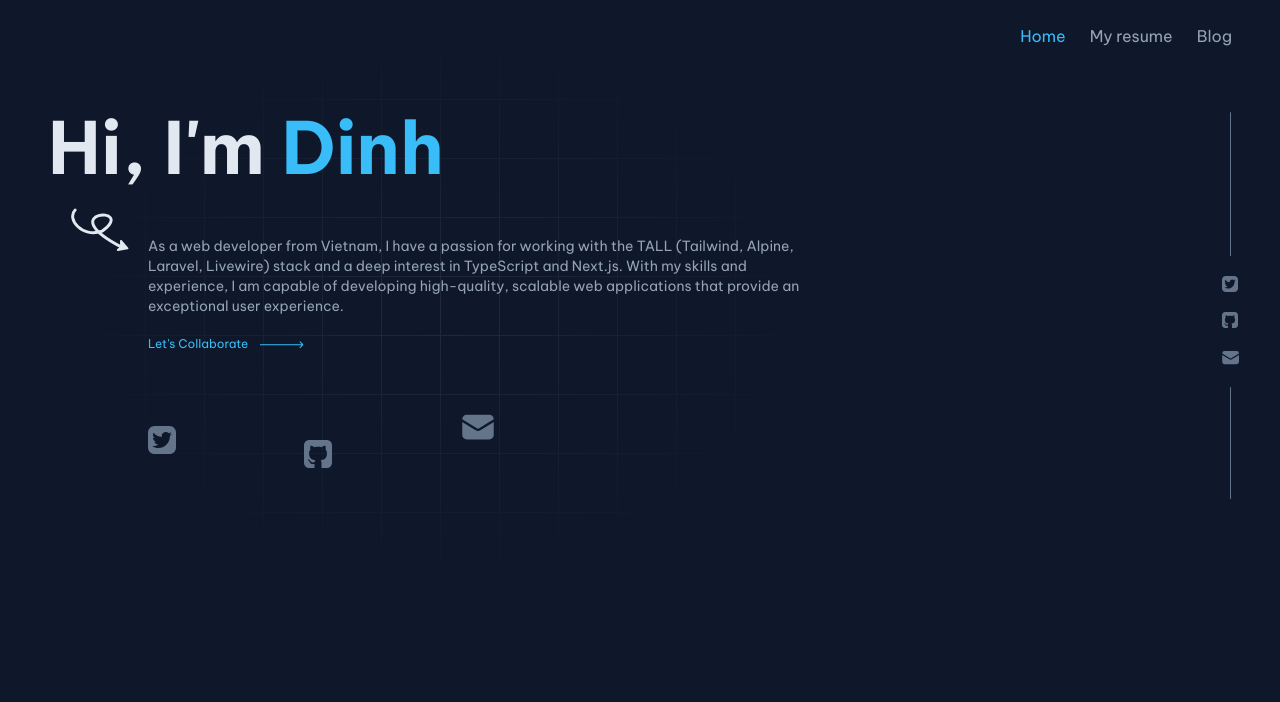
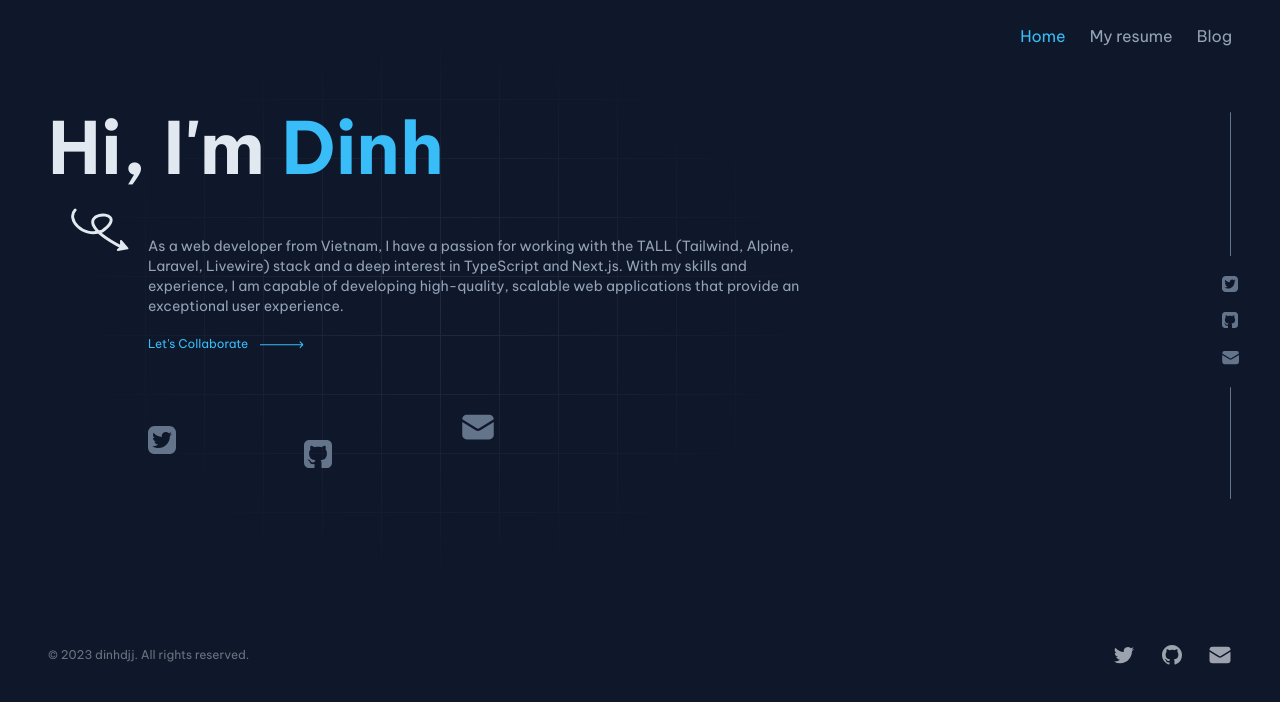
Before and after one commit to dinhdjj/portfolio, a Next.js app: page / in a window 1280 px wide. Shown: the top 702 px of the page. Built offline with nearby package versions, Linux system fonts and the light colour scheme; what tailwindcss-debug-screens would draw is missing.

Commit message:
feat: footer

```diff
--- /dev/null
+++ b/app/Footer.tsx
@@ -0,0 +1,60 @@
+import { SVGProps } from 'react'
+import SolidEnvelope from '~/icons/SolidEnvelope'
+import { links } from '~/links'
+
+const navigation = [
+  {
+    name: 'Twitter',
+    href: links.TWITTER,
+    icon: (props: JSX.IntrinsicAttributes & SVGProps<SVGSVGElement>) => (
+      <svg fill='currentColor' viewBox='0 0 24 24' {...props}>
+        <path d='M8.29 20.251c7.547 0 11.675-6.253 11.675-11.675 0-.178 0-.355-.012-.53A8.348 8.348 0 0022 5.92a8.19 8.19 0 01-2.357.646 4.118 4.118 0 001.804-2.27 8.224 8.224 0 01-2.605.996 4.107 4.107 0 00-6.993 3.743 11.65 11.65 0 01-8.457-4.287 4.106 4.106 0 001.27 5.477A4.072 4.072 0 012.8 9.713v.052a4.105 4.105 0 003.292 4.022 4.095 4.095 0 01-1.853.07 4.108 4.108 0 003.834 2.85A8.233 8.233 0 012 18.407a11.616 11.616 0 006.29 1.84' />
+      </svg>
+    ),
+  },
+  {
+    name: 'GitHub',
+    href: links.GITHUB,
+    icon: (props: JSX.IntrinsicAttributes & SVGProps<SVGSVGElement>) => (
+      <svg fill='currentColor' viewBox='0 0 24 24' {...props}>
+        <path
+          fillRule='evenodd'
+          d='M12 2C6.477 2 2 6.484 2 12.017c0 4.425 2.865 8.18 6.839 9.504.5.092.682-.217.682-.483 0-.237-.008-.868-.013-1.703-2.782.605-3.369-1.343-3.369-1.343-.454-1.158-1.11-1.466-1.11-1.466-.908-.62.069-.608.069-.608 1.003.07 1.531 1.032 1.531 1.032.892 1.53 2.341 1.088 2.91.832.092-.647.35-1.088.636-1.338-2.22-.253-4.555-1.113-4.555-4.951 0-1.093.39-1.988 1.029-2.688-.103-.253-.446-1.272.098-2.65 0 0 .84-.27 2.75 1.026A9.564 9.564 0 0112 6.844c.85.004 1.705.115 2.504.337 1.909-1.296 2.747-1.027 2.747-1.027.546 1.379.202 2.398.1 2.651.64.7 1.028 1.595 1.028 2.688 0 3.848-2.339 4.695-4.566 4.943.359.309.678.92.678 1.855 0 1.338-.012 2.419-.012 2.747 0 .268.18.58.688.482A10.019 10.019 0 0022 12.017C22 6.484 17.522 2 12 2z'
+          clipRule='evenodd'
+        />
+      </svg>
+    ),
+  },
+  {
+    name: 'Email',
+    href: links.EMAIL,
+    icon: SolidEnvelope,
+  },
+]
+
+export default function Footer({ className }: { className?: string }) {
+  return (
+    <footer className={className}>
+      <div className='md:flex md:items-center md:justify-between'>
+        <div className='flex justify-center space-x-6 md:order-2'>
+          {navigation.map((item) => (
+            <a
+              key={item.name}
+              href={item.href}
+              className='text-gray-400 hover:text-gray-500'
+              target='_blank'
+            >
+              <span className='sr-only'>{item.name}</span>
+              <item.icon className='h-6 w-6' aria-hidden='true' />
+            </a>
+          ))}
+        </div>
+        <div className='mt-8 md:order-1 md:mt-0'>
+          <p className='text-center text-xs leading-5 text-gray-500'>
+            &copy; 2023 dinhdjj. All rights reserved.
+          </p>
+        </div>
+      </div>
+    </footer>
+  )
+}
--- a/app/layout.tsx
+++ b/app/layout.tsx
@@ -1,6 +1,7 @@
 import './globals.css'
 import { Be_Vietnam_Pro } from 'next/font/google'
 import Header from './Header'
+import Footer from './Footer'
 
 export const metadata = {
   title: 'Dinhdjj - Portfolio',
@@ -31,6 +32,7 @@
         <div className='container mx-auto px-4 py-6 md:px-8 xl:px-12'>
           <Header />
           {children}
+          <Footer className='mt-36' />
         </div>
       </body>
     </html>
```
